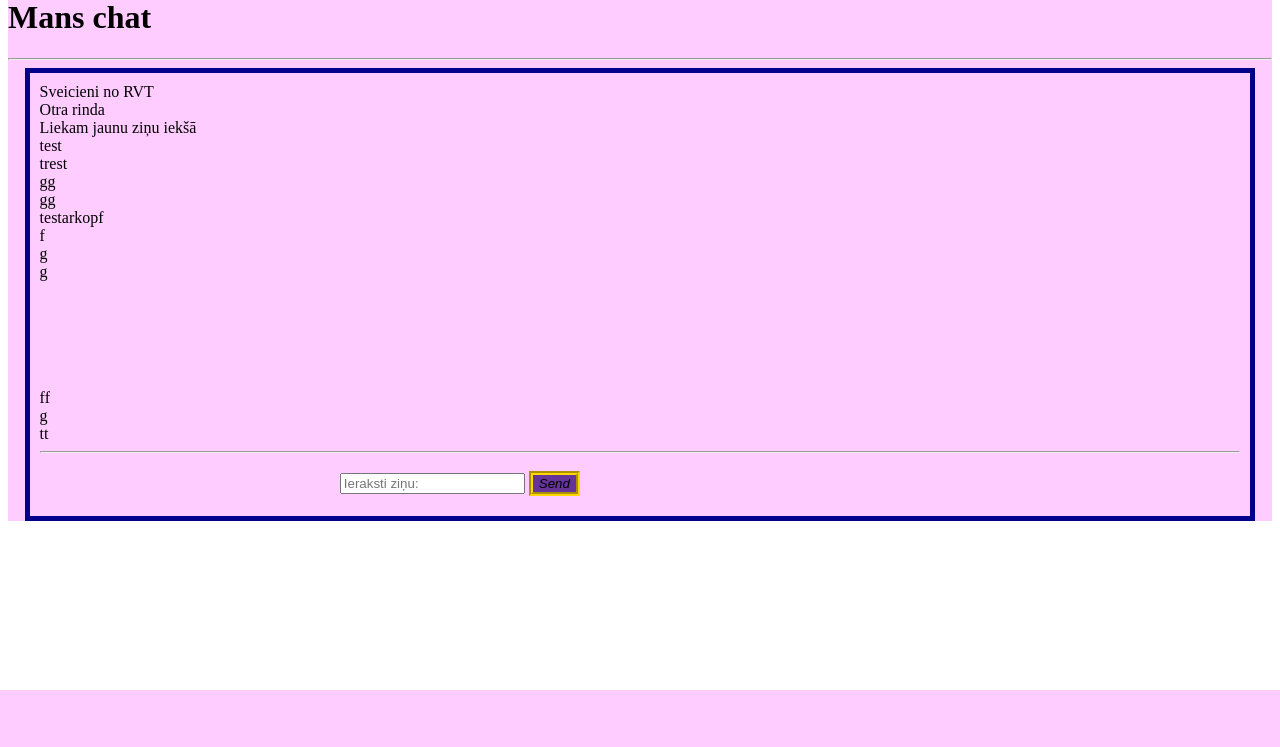
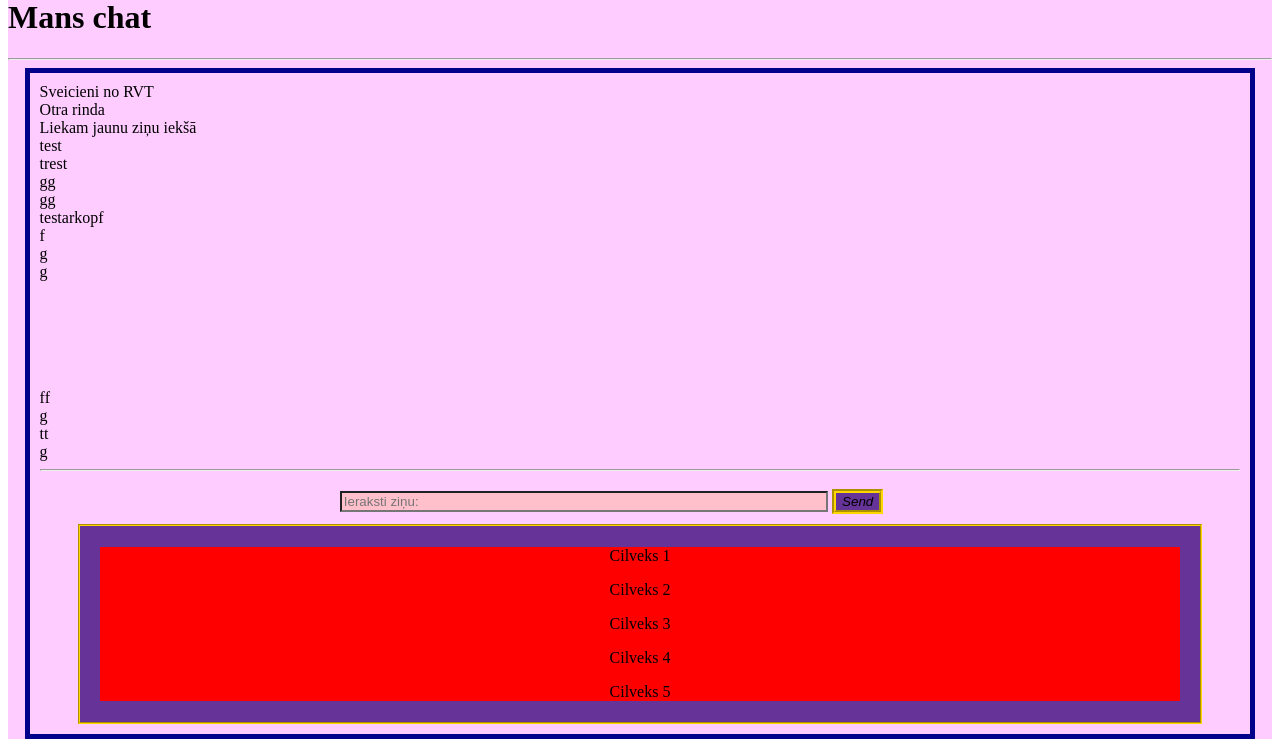
Before and after one commit to KristiaansRiekstins/chatprojekts2, a Flask app: page / in a window 1280 px wide. Shown: the part 110-857 px from the top of the page. Before the commit the page ends 800 px from the top, so only its background shows below. Run offline with Flask 2, Linux system fonts and the light colour scheme; some libraries are stand-ins or nearby versions.

Commit message:
centos izveidot kontaktu izvelni

```diff
--- a/chats.txt
+++ b/chats.txt
@@ -18,3 +18,4 @@ g
 ff
 g
 tt
+g
--- a/static/css/main.css
+++ b/static/css/main.css
@@ -33,5 +33,19 @@
 }
 
 .ievade{
-    color: darkblue;
+    background-color: pink;
+    width: 80%;
+    border:
+    text coral;
 }
+
+.peoplebox{
+    text-align: center;
+    max-height: 100%;
+    max-width: 90%;
+    margin-left: auto;
+    margin-right: auto;
+    background-color: rebeccapurple;
+    border: 2px groove gold;
+    padding: 5px 20px 5px 20px;
+}
--- a/templates/chats.html
+++ b/templates/chats.html
@@ -22,6 +22,15 @@
                             <input class="ievade"id="zinja" placeholder="Ieraksti ziņu: " type="text">
                             <button class="btn btn-success myBtn" role="button" onClick="suutiZinju();" type="submit">Send</button>
                         </div>
+                        <div class="peoplebox">
+                            <div class="col-md-2 col-sm-6 col-1" style="background-color:red">
+                                <p>Cilveks 1</p>
+                                <p>Cilveks 2</p>
+                                <p>Cilveks 3</p>
+                                <p>Cilveks 4</p>
+                                <p>Cilveks 5</p>
+                            </div>
+                        </div>
                     </div>
                     <script src="{{ url_for('static', filename='chats.js') }}"></script>
                 </div>
```
